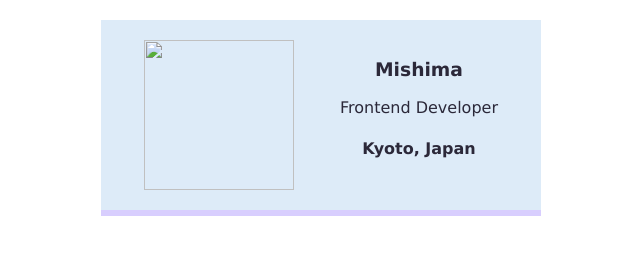
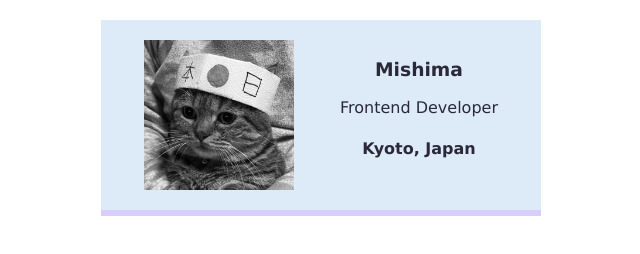
Before and after one commit to sharath91k/business-card, a website built with Vite: page index.html in a window 1280 px wide. Shown: the whole page, without its empty margins (319-959 px from the left). Built offline with nearby package versions, Linux system fonts and the light colour scheme; files whose address does not match are found by name.

Commit message:
Update index.html

```diff
--- a/index.html
+++ b/index.html
@@ -4,7 +4,7 @@
     </head>
     <body>
         <div class="card">
-            <img class="avatar" src="images/per.jpg">
+            <img class="avatar" src="images/per.png">
             <div >
                 <h3>Mishima</h3>
                 <p>Frontend Developer</p>
```
